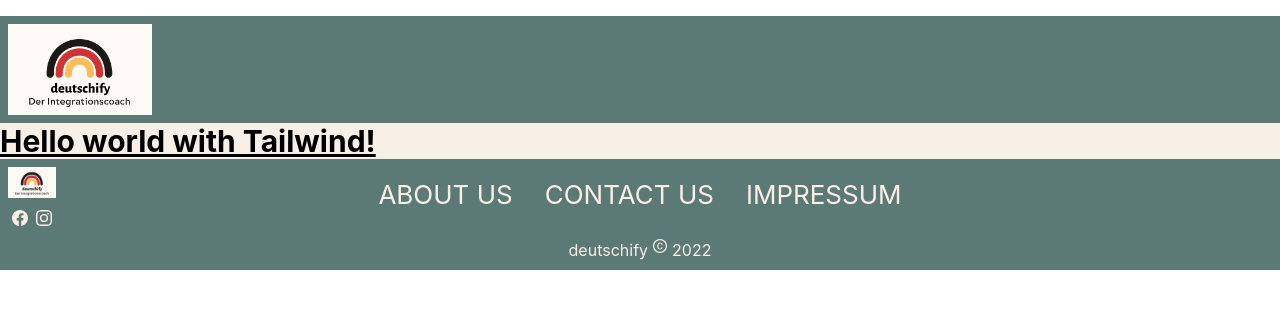
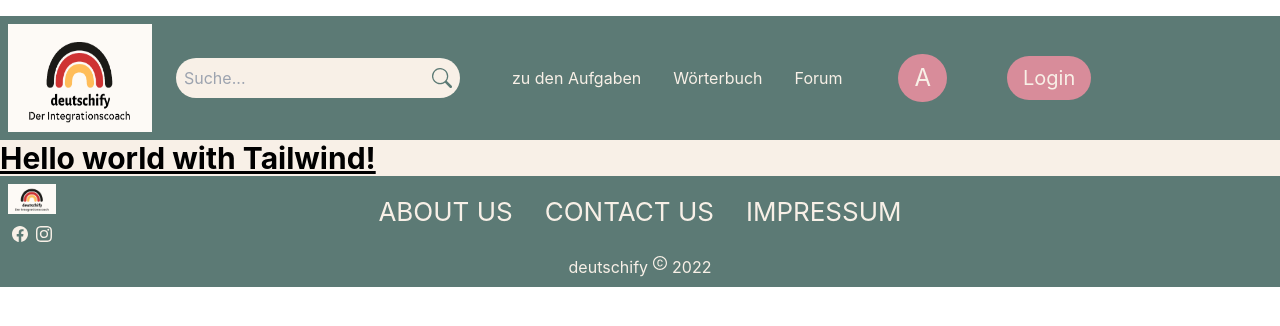
Before and after one commit to deutschify/deutschify, a React (Vite) app: page / in a window 1280 px wide. Shown: the top 326 px of the page. Built offline with nearby package versions, Linux system fonts and the light colour scheme; the HTML template or start-up script is replaced by a standard one.

Commit message:
general Settings

```diff
--- a/src/components/Header.jsx
+++ b/src/components/Header.jsx
@@ -1,17 +1,45 @@
-
+import { BsSearch } from "react-icons/bs";
+import { NavLink } from "react-router-dom";
 
 const Header = () => {
-    return <div className="w-full bg-palette-80 text-palette-50 mt-4">
-         <img
-                    src="./images/deutschifyLogo.png"
-                    className="w-40 p-2"
-                    alt=""
-                />
-
-                <div className="w-">
-
+    return (
+        <div className="w-full bg-palette-80 text-palette-50 mt-4 flex">
+            <img
+                src="./images/deutschifyLogo.png"
+                className="w-40 p-2"
+                alt=""
+            />
+            <div className="flex items-center ">
+                <div className="flex h-10  bg-palette-50 text-palette-80 rounded-3xl p-2 m-4 items-center">
+                    <input
+                        className="bg-transparent"
+                        type="text"
+                        placeholder="Suche..."
+                    />
+                    <BsSearch className="flex text-xl" />
                 </div>
-    </div>;
+            </div>
+            <nav className="flex items-center m-5">
+                <NavLink to="#" className="m-4">
+                    zu den Aufgaben
+                </NavLink>
+                <NavLink to="#" className="m-4">
+                    Wörterbuch
+                </NavLink>
+                <NavLink to="#" className="m-4">
+                    Forum
+                </NavLink>
+            </nav>
+            <div className="flex items-center m-5   ">
+                <div className="bg-palette-10 p-4 text-2xl py-2 rounded-full">
+                    A
+                </div>
+            </div>
+            <div className="flex items-center m-10">
+                <div className="bg-palette-10 p-4 text-xl py-2 rounded-full">Login</div>
+            </div>
+        </div>
+    );
 };
 
 export default Header;
```
